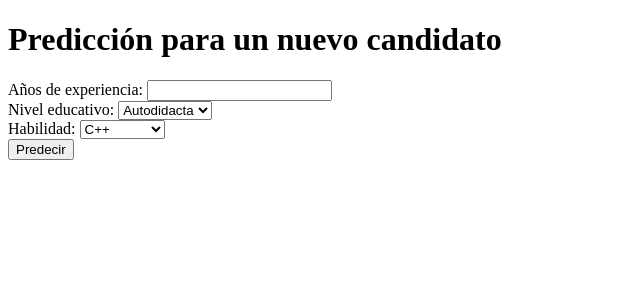
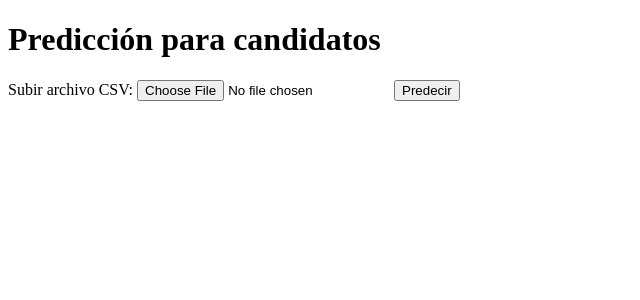
Before and after one commit to FedericoZapata/TP-inicial-labo-Zapata-Rodriguez-2025, a Flask app: page /predecir in a window 1280 px wide. Shown: the top 300 px of the page, without its empty margins (0-640 px from the left). Run offline with Flask 3, Linux system fonts and the light colour scheme.

Commit message:
modificado para ingresar candidatos desde archivo csv

```diff
--- a/app.py
+++ b/app.py
@@ -84,36 +84,47 @@ def resultados():
 def predecir():
     global modelo, le_educativo, precision_modelo
     if request.method == "POST":
-        # Obtener datos del formulario
-        años_experiencia = int(request.form["años_experiencia"])
-        nivel_educativo = request.form["nivel_educativo"]
-        habilidad = request.form["habilidad"]
+        # Subir archivo CSV con candidatos para predicción
+        archivo = request.files.get("archivo")  # Obtener el archivo del formulario
+        if archivo:
+            # Leer el archivo CSV
+            df_candidatos = pd.read_csv(archivo)
+            # Preprocesar los datos del archivo
+           # Verificar si hay valores desconocidos en 'Nivel Educativo'
+            valores_desconocidos = set(df_candidatos['Nivel Educativo'].str.lower()) - set(le_educativo.classes_)
+            if valores_desconocidos:
+                return f"Error: Los siguientes valores en 'Nivel Educativo' no son reconocidos: {valores_desconocidos}"
 
-        # Convertir datos al formato del modelo
-        nivel_educativo_transformado = le_educativo.transform([nivel_educativo])[0]
-        habilidades = {"Habilidad_C++": 0, "Habilidad_Java": 0, "Habilidad_JavaScript": 0, "Habilidad_Python": 0}
-        habilidades[f"Habilidad_{habilidad}"] = 1
+            # Preprocesar los datos del archivo
+            df_candidatos['Nivel Educativo'] = df_candidatos['Nivel Educativo'].str.lower()  # Convertir a minúsculas
+            df_candidatos['Nivel Educativo'] = le_educativo.transform(df_candidatos['Nivel Educativo'])
+            df_candidatos = pd.concat([df_candidatos, pd.get_dummies(df_candidatos['Habilidades'], prefix='Habilidad')], axis=1)
+            df_candidatos.drop('Habilidades', axis=1, inplace=True)
 
-        # Crear DataFrame para predicción
-        nuevo_candidato = pd.DataFrame({
-            "Años de Experiencia": [años_experiencia],
-            "Nivel Educativo": [nivel_educativo_transformado],
-            **habilidades
-        })
+            # Asegurarse de que las columnas coincidan con las del modelo
+            columnas_modelo = modelo.feature_names_in_
+            for col in columnas_modelo:
+                if col not in df_candidatos:
+                    df_candidatos[col] = 0  # Agregar columnas faltantes con valor 0
 
-        # Realizar predicción
-        prediccion = modelo.predict(nuevo_candidato)[0]
+            # Realizar predicciones
+            X_candidatos = df_candidatos[columnas_modelo]
+            df_candidatos['Predicción'] = modelo.predict(X_candidatos)
 
-        # Renderizar la plantilla con los resultados y la precisión del modelo
-        return render_template(
-            "prediccion.html",
-            prediccion=prediccion,
-            candidato=nuevo_candidato.to_dict(orient="records")[0],
-            precision=precision_modelo  # Enviar precisión solo después de predecir
-        )
+            # Convertir los resultados a un formato para la tabla
+            datos = df_candidatos.to_dict(orient="records")
+            columnas = df_candidatos.columns
 
-    # Si es un GET, renderizar la página sin datos y sin precisión
-    return render_template("prediccion.html", prediccion=None, candidato=None, precision=None)
+            # Renderizar la plantilla con los resultados y la precisión del modelo
+            return render_template(
+                "prediccion.html",
+                datos=datos,
+                columnas=columnas,
+                precision=precision_modelo
+            )
+
+    # Si es un GET, renderizar la página sin datos
+    return render_template("prediccion.html", datos=None, columnas=None, precision=None)
 
 # Inicializar el modelo al iniciar la aplicación
 inicializar_modelo()
--- a/templates/prediccion.html
+++ b/templates/prediccion.html
@@ -3,44 +3,40 @@
 <head>
     <meta charset="UTF-8">
     <meta name="viewport" content="width=device-width, initial-scale=1.0">
-    <title>Predicción</title>
+    <title>Predicción desde CSV</title>
 </head>
 <body>
-    <h1>Predicción para un nuevo candidato</h1>
-    <form action="/predecir" method="POST">
-        <label for="años_experiencia">Años de experiencia:</label>
-        <input type="number" name="años_experiencia" id="años_experiencia" required>
-        <br>
-        <label for="nivel_educativo">Nivel educativo:</label>
-        <select name="nivel_educativo" id="nivel_educativo" required>
-            <option value="autodidacta">Autodidacta</option>
-            <option value="tecnicatura">Tecnicatura</option>
-            <option value="licenciatura">Licenciatura</option>
-        </select>
-        <br>
-        <label for="habilidad">Habilidad:</label>
-        <select name="habilidad" id="habilidad" required>
-            <option value="C++">C++</option>
-            <option value="Java">Java</option>
-            <option value="JavaScript">JavaScript</option>
-            <option value="Python">Python</option>
-        </select>
-        <br>
+    <h1>Predicción para candidatos</h1>
+    <form action="/predecir" method="POST" enctype="multipart/form-data">
+        <label for="archivo">Subir archivo CSV:</label>
+        <input type="file" name="archivo" id="archivo" required>
         <button type="submit">Predecir</button>
     </form>
 
-    {% if prediccion is not none and candidato is not none %}
-    <h2>Resultado: {{ prediccion }}</h2>
-    <p>Datos del candidato:</p>
-    <ul>
-        {% for key, value in candidato.items() %}
-        <li>{{ key }}: {{ value }}</li>
-        {% endfor %}
-    </ul>
-    {% endif %}
+    {% if datos is not none and columnas is not none %}
+    <h2>Resultados</h2>
+    <table border="1">
+        <thead>
+            <tr>
+                {% for col in columnas %}
+                <th>{{ col }}</th>
+                {% endfor %}
+            </tr>
+        </thead>
+        <tbody>
+            {% for fila in datos %}
+            <tr>
+                {% for valor in fila.values() %}
+                <td>{{ valor }}</td>
+                {% endfor %}
+            </tr>
+            {% endfor %}
+        </tbody>
+    </table>
 
     {% if precision is not none %}
     <h3>Precisión del modelo: {{ precision }}%</h3>
     {% endif %}
+    {% endif %}
 </body>
 </html>
```
Also changed, not shown: Candidatos.csv (added, +11 -0 lines), templates/index.html (+7 -21 lines).
